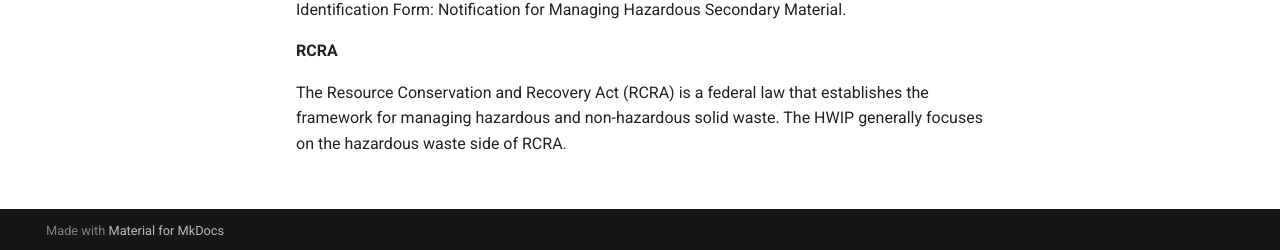
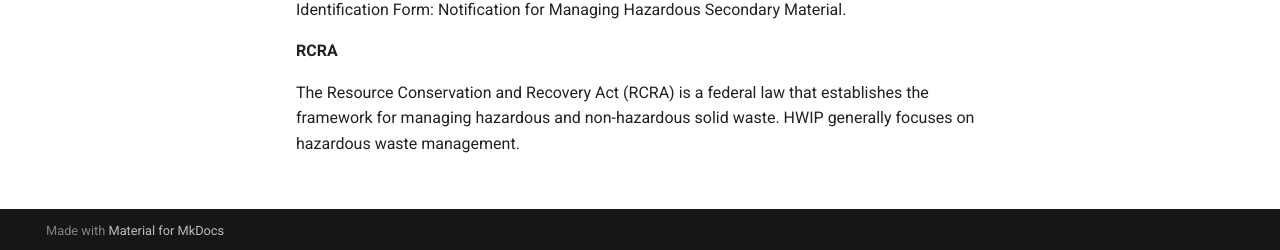
Before and after one commit to furrlori-oss/hwip, an MkDocs documentation site: the page built from docs/data/terms-glossary.md, in a window 1280 px wide. Shown: the part 647-897 px from the top of the page. Built offline with MkDocs 1.6.1 and Material for MkDocs 9.7.7, drawn with Linux system fonts in a browser that asks for light colours.

Commit message:
Update terms-glossary.md

```diff
--- a/docs/data/terms-glossary.md
+++ b/docs/data/terms-glossary.md
@@ -14,4 +14,4 @@ A secondary material (e.g., spent material, by-product, or sludge) that, when di
 
 **RCRA**
 
-The Resource Conservation and Recovery Act (RCRA) is a federal law that establishes the framework for managing hazardous and non-hazardous solid waste. The HWIP generally focuses on the hazardous waste side of RCRA.
+The Resource Conservation and Recovery Act (RCRA) is a federal law that establishes the framework for managing hazardous and non-hazardous solid waste. HWIP generally focuses on hazardous waste management.
```
